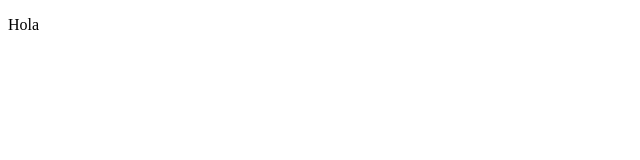
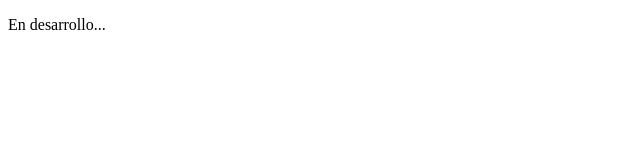
Before and after one commit to Dark869/WebSide-hp, a website: page client/src/index.html in a window 1280 px wide. Shown: the full height of the page, 0-640 px from the left. Drawn offline with Linux system fonts and the light colour scheme.

```diff
--- a/client/src/index.html
+++ b/client/src/index.html
@@ -7,6 +7,6 @@
     <title>Derechos de autor</title>
 </head>
 <body>
-    <p>Hola</p>
+    <p>En desarrollo...</p>
 </body>
 </html>
```
Also changed, not shown: 1 other file.
